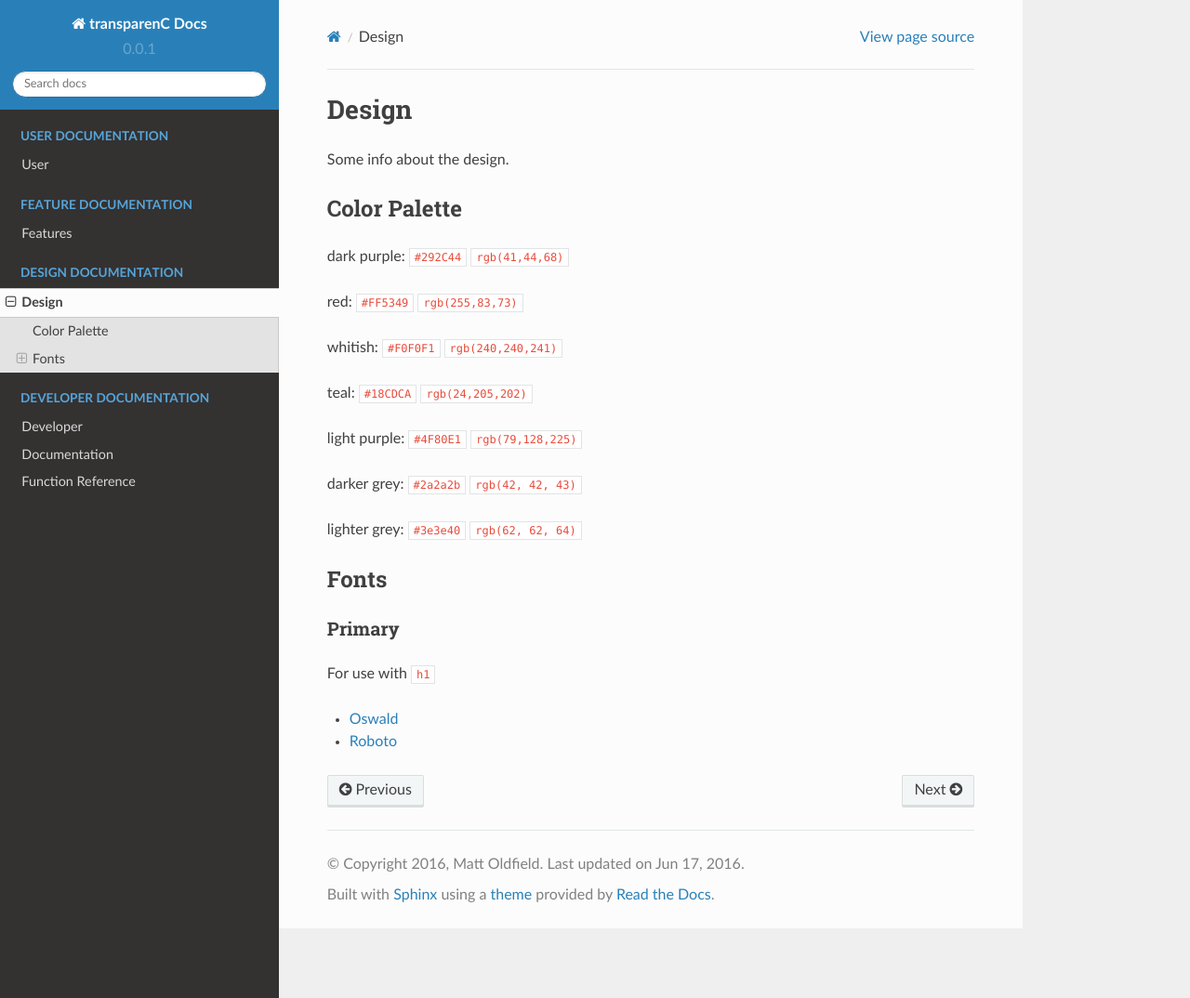
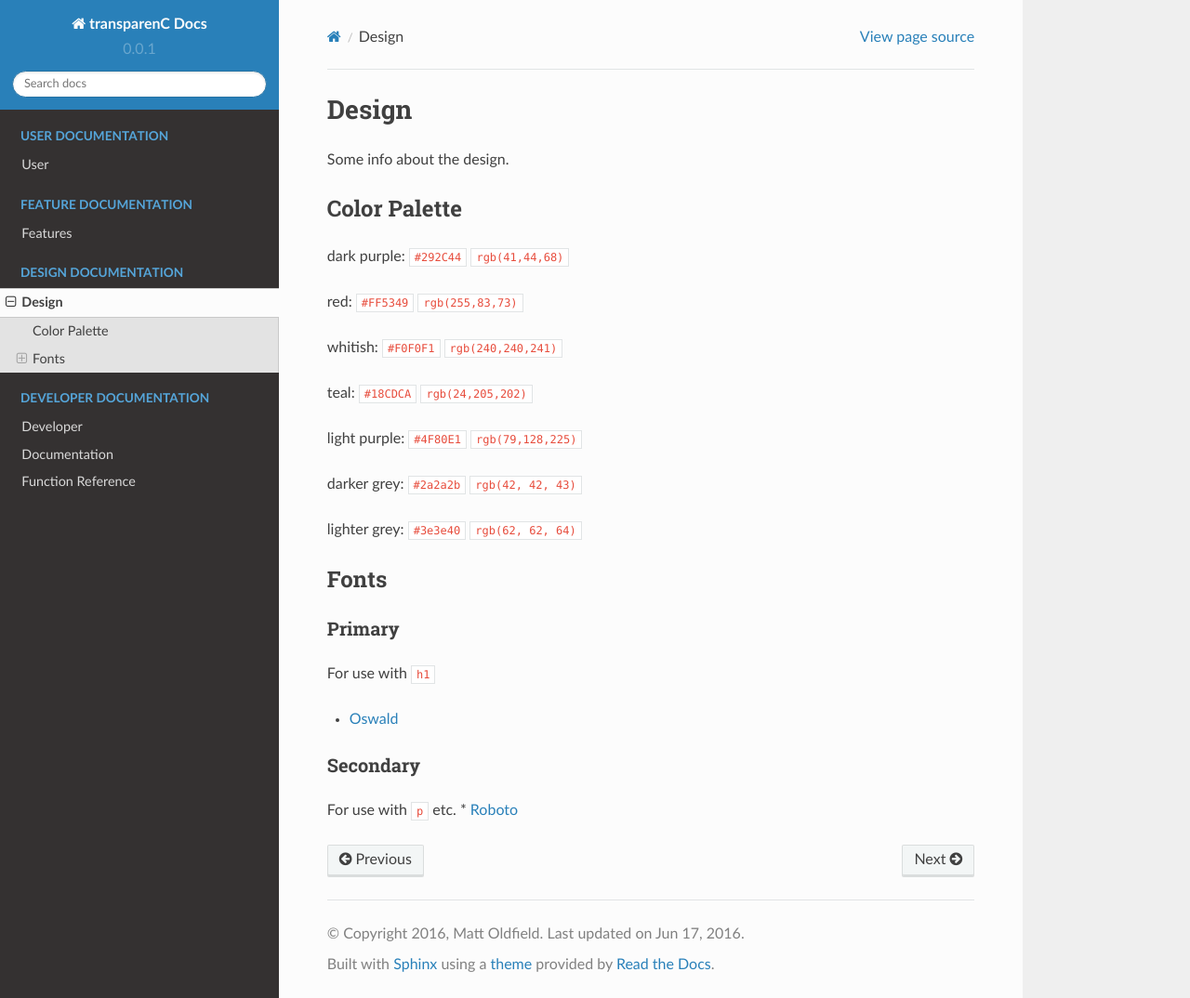
Before and after one commit to asmattic/transparenc-docs, a Sphinx documentation site: the page built from source/design.rst, in a window 1280 px wide and 1074 px high. Shown: the whole window at 93% size. Built offline with Sphinx 7.4.7 and the Read the Docs theme 2.0.0, drawn with Linux system fonts in a browser that asks for light colours.

Commit message:
user dash img

```diff
--- a/source/design.rst
+++ b/source/design.rst
@@ -33,7 +33,14 @@ Primary
 For use with ``h1``
 
 * `Oswald`_
+
+.. _Oswald: https://fonts.google.com/specimen/Oswald?query=oswald&selection.family=Oswald
+
+Secondary
+~~~~~~~~~
+
+For use with ``p`` etc.
 * `Roboto`_
 
-.. _Oswald: https://fonts.google.com/specimen/Oswald?query=oswald&selection.family=Oswald
+
 .. _Roboto: https://fonts.google.com/?selection.family=Oswald&query=roboto
--- a/source/user.rst
+++ b/source/user.rst
@@ -14,4 +14,4 @@ Upon logging into |AppName|_ you should see at least a single campaign if not mo
 
 After this you can play around with the date range of any individual campaign.
 
-..image:: /images/date.jpg
+.. image:: /images/date.jpg
```
